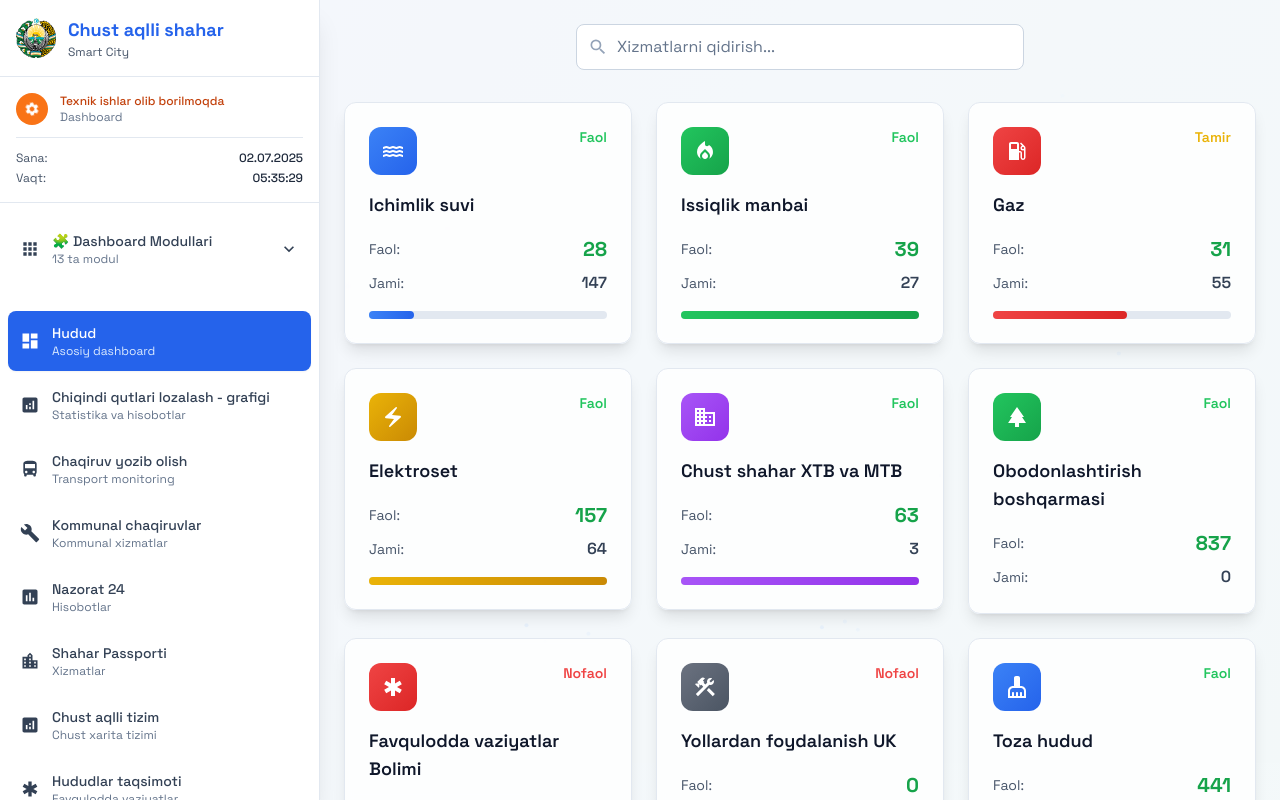
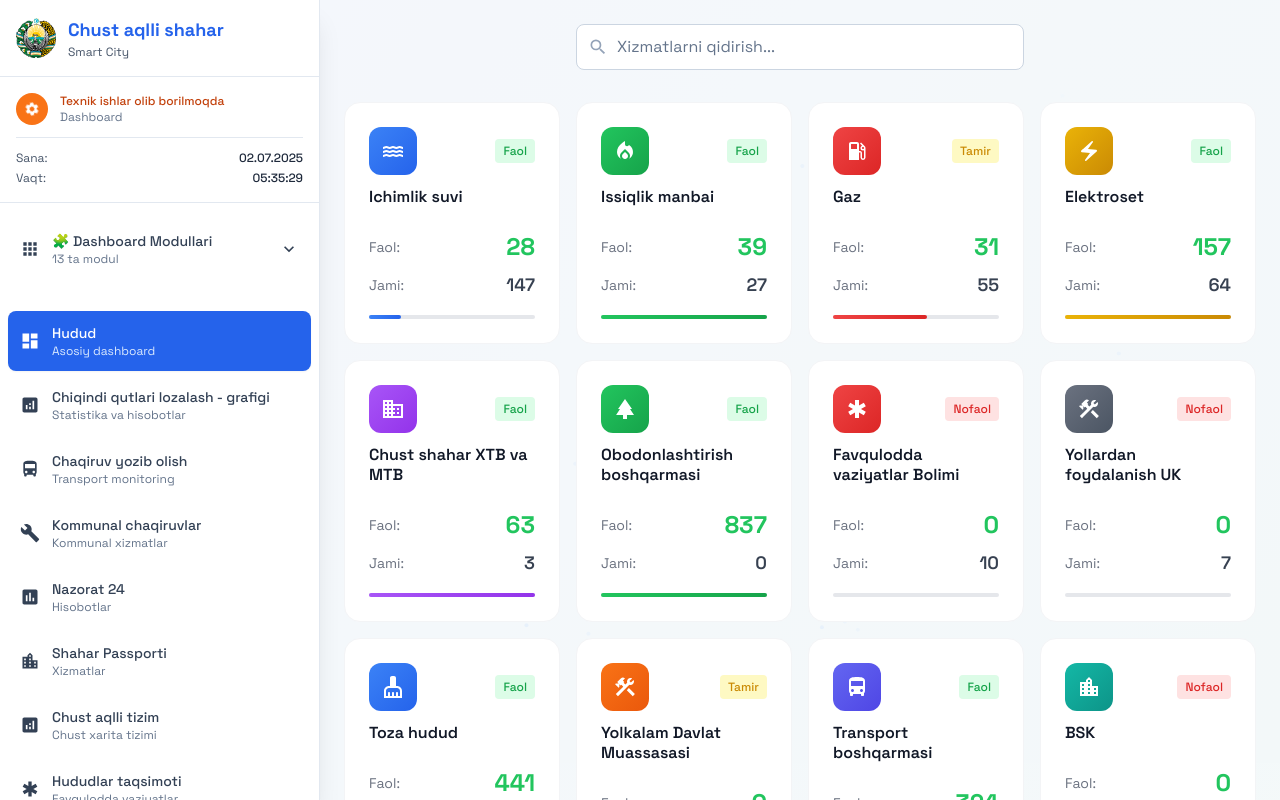
Before and after one commit to Blackhero97/chustdashboard, a React (Vite) app: page / in a window 1280 px wide. Built offline with nearby package versions, Linux system fonts and the light colour scheme; sample sign-in values are in the browser's storage.

Commit message:
change home view

```diff
--- a/src/pages/Home.jsx
+++ b/src/pages/Home.jsx
@@ -258,7 +258,7 @@ const Home = () => {
         </motion.div>
 
         {/* Main Grid Layout */}
-        <div className="grid grid-cols-1 lg:grid-cols-2 xl:grid-cols-3 2xl:grid-cols-4 gap-6">
+        <div className="grid grid-cols-1 md:grid-cols-2 lg:grid-cols-3 xl:grid-cols-4 2xl:grid-cols-5 gap-4">
           {filteredStats.length === 0 && searchTerm ? (
             <div className="col-span-full text-center py-12">
               <div className="text-slate-400 text-6xl mb-4">
@@ -279,90 +279,69 @@ const Home = () => {
                 animate={{ opacity: 1, y: 0 }}
                 transition={{ duration: 0.5, delay: index * 0.1 }}
               >
-                <Card
-                  className="bg-white/80 backdrop-blur-sm border-slate-200 hover:bg-white/90 transition-all duration-300 shadow-lg cursor-pointer hover:shadow-xl hover:scale-105 group relative"
+                <div
+                  className="bg-white rounded-2xl p-6 hover:shadow-xl transition-all duration-300 cursor-pointer hover:-translate-y-1 group border border-gray-100"
                   onClick={() => handleCardClick(stat)}
-                  title={`${stat.title} - ${getStatusText(stat.status)}: ${
-                    stat.activeValue
-                  } faol, ${stat.totalValue} jami`}
                 >
-                  {/* Tooltip */}
-                  <div className="absolute -top-2 left-1/2 transform -translate-x-1/2 -translate-y-full bg-slate-800 text-white text-xs rounded-lg px-3 py-2 opacity-0 group-hover:opacity-100 transition-opacity duration-200 pointer-events-none whitespace-nowrap z-10">
-                    {stat.title === "Ichimlik suvi" &&
-                      "Bosim pasayishi 2 ta hududda kuzatilmoqda. 3 ta xodim joyda."}
-                    {stat.title === "Issiqlik manbai" &&
-                      "35 ta qozonxona faol. Harorat me'yorida."}
-                    {stat.title === "Gaz" &&
-                      "Gaz sizishi 1 ta hududda. Avariya guruhi safarbarda."}
-                    {stat.title === "Elektroset" &&
-                      "142 ta zona onlayn. 15 ta zona oflayn."}
-                    {stat.title.includes("XTB") &&
-                      "63 ta ta'lim muassasasi. Internet normal."}
-                    {stat.title.includes("Obodon") &&
-                      "837 ta ishchi faol. Tozalash rejalangan."}
-                    {stat.title.includes("Favqulodda") &&
-                      "Hozirda favqulodda vaziyat yo'q."}
-                    {stat.title.includes("Yo'llardan") &&
-                      "7 ta yo'l uchastkasi nazorat ostida."}
-                    {stat.title.includes("Toza hudud") &&
-                      "441 ta hudud tozalangan. 66 ta xodim ishlayapti."}
-                    {stat.title.includes("Yolkalam") &&
-                      "6 ta xodim ko'kalamzorlashtirish ishlarida."}
-                    {stat.title.includes("Transport") &&
-                      "324 ta transport vositasi faol."}
-                    {stat.title === "BSK" && "103 ta tibbiy xodim navbatda."}
-                    {stat.title.includes("SSB") &&
-                      "17 ta tibbiy muassasa faol."}
-                    <div className="absolute top-full left-1/2 transform -translate-x-1/2 w-2 h-2 bg-slate-800 rotate-45"></div>
-                  </div>
-                  <div className="flex items-start justify-between mb-4">
+                  {/* Icon */}
+                  <div className="flex items-center justify-between mb-3">
                     <div
                       className={`w-12 h-12 bg-gradient-to-br ${stat.color} rounded-xl flex items-center justify-center`}
                     >
                       <stat.icon className="w-6 h-6 text-white" />
                     </div>
                     <div
-                      className={`text-sm font-semibold ${getStatusColor(
-                        stat.status
-                      )}`}
+                      className={`text-xs font-medium px-2 py-1 rounded ${
+                        stat.status === "active"
+                          ? "bg-green-100 text-green-600"
+                          : stat.status === "maintenance"
+                          ? "bg-yellow-100 text-yellow-600"
+                          : "bg-red-100 text-red-600"
+                      }`}
                     >
                       {getStatusText(stat.status)}
                     </div>
-                  </div>{" "}
-                  <h3 className="text-slate-900 font-semibold text-lg mb-4 line-clamp-2">
+                  </div>
+
+                  {/* Title */}
+                  <h3 className="text-gray-900 font-semibold text-base mb-6 leading-tight">
                     {stat.title}
                   </h3>
+
+                  {/* Stats */}
                   <div className="space-y-2">
                     <div className="flex justify-between items-center">
-                      <span className="text-slate-600 text-sm">Faol:</span>
-                      <span className="text-green-600 font-bold text-xl">
+                      <span className="text-gray-500 text-sm">Faol:</span>
+                      <span className="text-green-500 font-bold text-2xl">
                         {stat.activeValue}
                       </span>
                     </div>
                     <div className="flex justify-between items-center">
-                      <span className="text-slate-600 text-sm">Jami:</span>
-                      <span className="text-slate-700 font-semibold">
+                      <span className="text-gray-500 text-sm">Jami:</span>
+                      <span className="text-gray-700 font-semibold text-lg">
                         {stat.totalValue}
                       </span>
                     </div>
                   </div>
-                  {/* Progress bar if there's a meaningful ratio */}
-                  {stat.totalValue > 0 && (
+
+                  {/* Progress bar */}
                   <div className="mt-4">
-                      <div className="w-full bg-slate-200 rounded-full h-2">
+                    <div className="w-full bg-gray-200 rounded-full h-1">
                       <div
-                          className={`bg-gradient-to-r ${stat.color} h-2 rounded-full transition-all duration-500`}
+                        className={`bg-gradient-to-r ${stat.color} h-1 rounded-full transition-all duration-500`}
                         style={{
-                            width: `${Math.min(
+                          width:
+                            stat.totalValue > 0
+                              ? `${Math.min(
                                   (stat.activeValue / stat.totalValue) * 100,
                                   100
-                            )}%`,
+                                )}%`
+                              : "100%",
                         }}
                       />
                     </div>
                   </div>
-                  )}
-                </Card>
+                </div>
               </motion.div>
             ))
           )}
```
Lines whose indentation alone changed are shown as unchanged.
